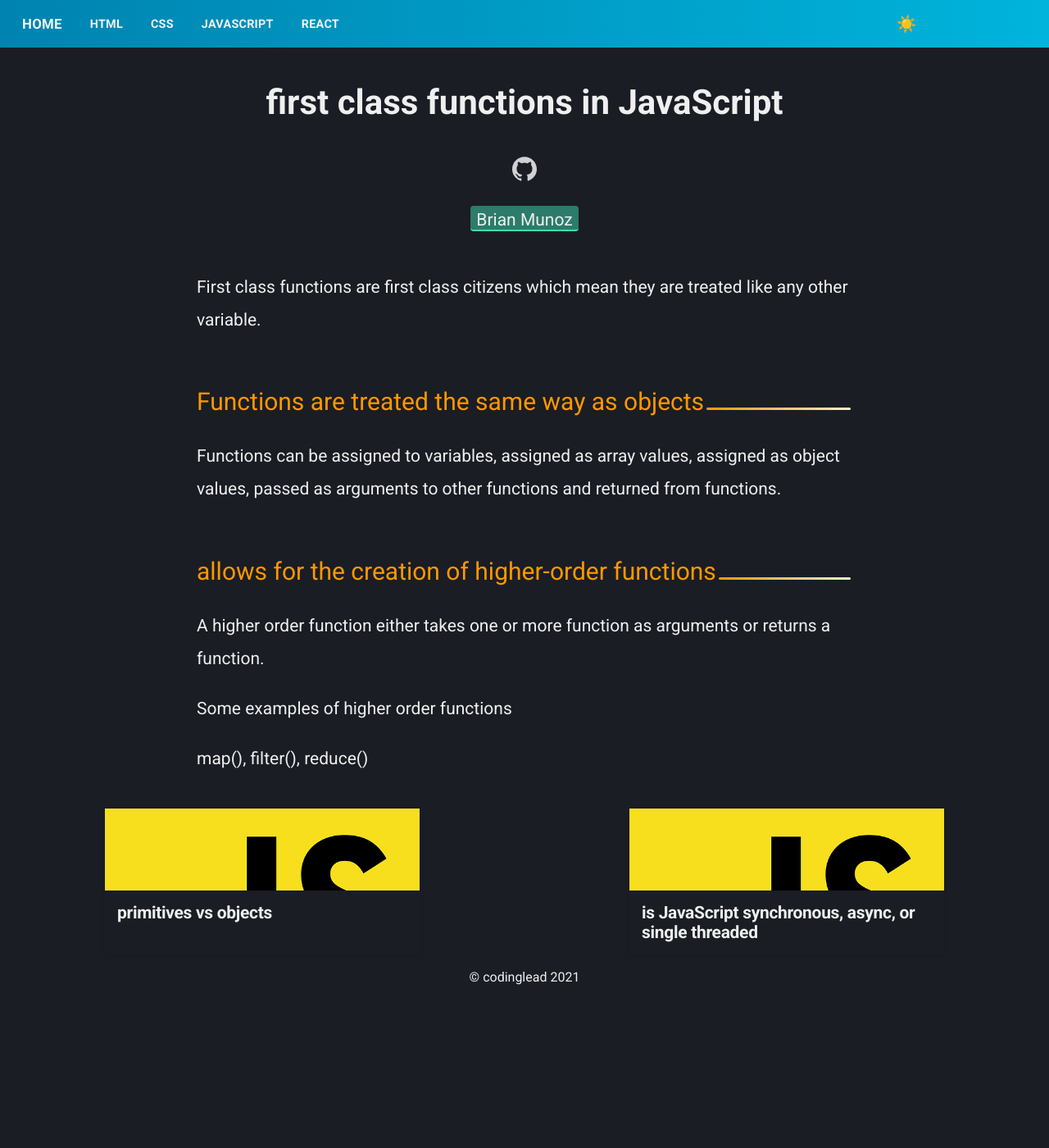
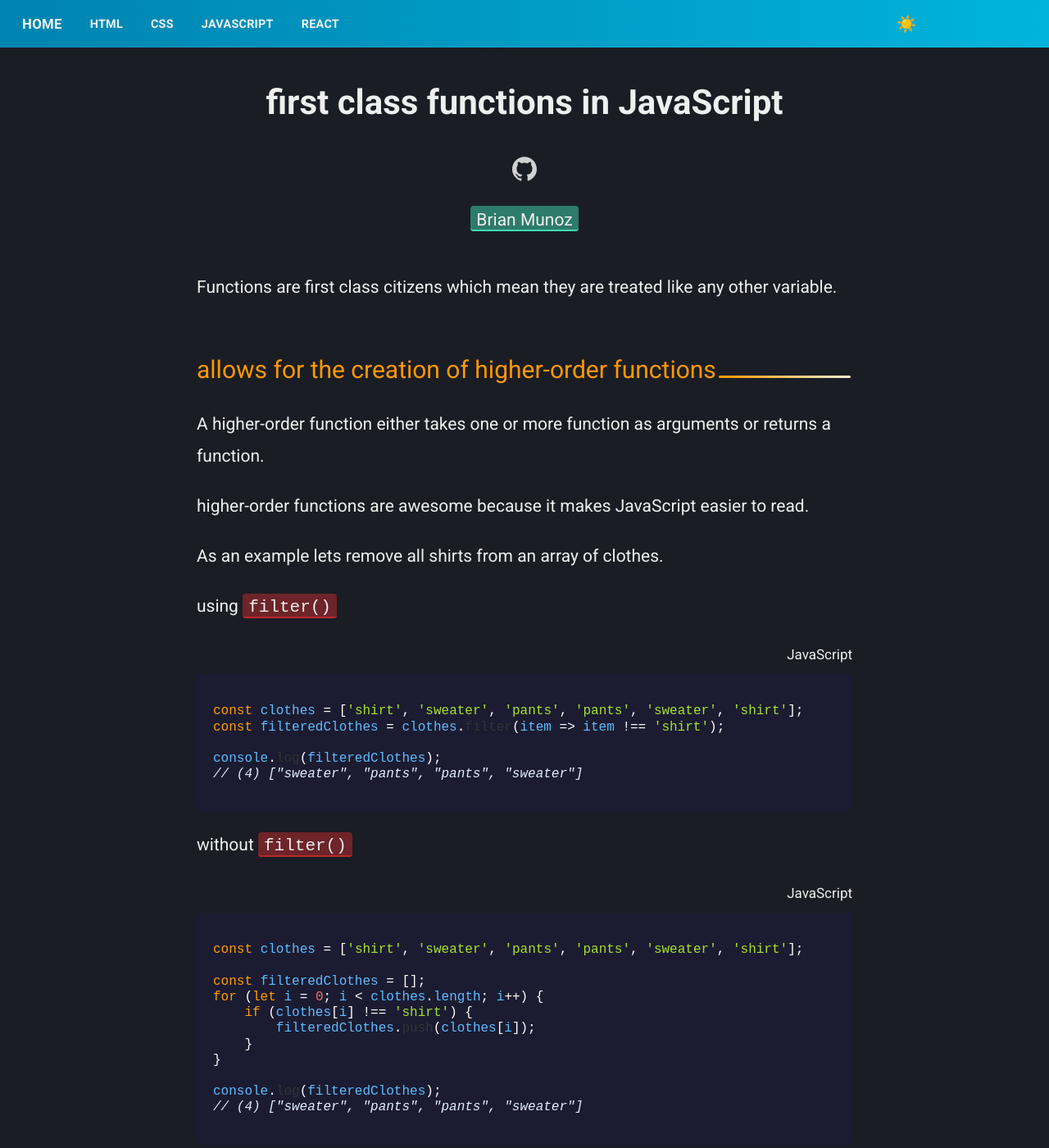
Before and after one commit to codinglead/codinglead.github.io, a Jekyll site: the page built from _posts/2018-12-03-first-class-functions-in-javascript.md, in a window 1280 px wide and 1400 px high. Shown: the whole window at 82% size. Built offline with Jekyll 4.4.1, drawn with Linux system fonts in a browser that asks for light colours; comment, search, counter and statistics services are not loaded; some of the changed text lies outside the part shown.

Commit message:
update wording

````diff
--- a/_posts/2018-12-03-first-class-functions-in-javascript.md
+++ b/_posts/2018-12-03-first-class-functions-in-javascript.md
@@ -2,8 +2,8 @@
 layout: project
 title: first class functions in JavaScript
 date: 2018-12-03 3:35 -0700
-updated: 2020-09-22 21:28 -0700
-meta: functions are first class citizens which mean they are treated like any other variables.
+updated: 2021-09-27 22:02 -0700
+meta: Functions are first class citizens which mean they are treated like any other variable.
 pic: images/javascript.png
 imgAlt: the javascript logo
 tags: ["javascript"]
@@ -11,17 +11,44 @@ author: ["Brian Munoz", "https://colorlessenergy.github.io/", "https://github.co
 permalink: /javascript/:title
 ---
 
-
-First class functions are first class citizens which mean they are treated like any other variable.
-
-## Functions are treated the same way as objects
-
-Functions can be assigned to variables, assigned as array values, assigned as object values, passed as arguments to other functions and returned from functions.
+Functions are first class citizens which mean they are treated like any other variable.
 
 ## allows for the creation of higher-order functions
 
-A higher order function either takes one or more function as arguments or returns a function.
+A higher-order function either takes one or more function as arguments or returns a function.
 
-Some examples of higher order functions
+higher-order functions are awesome because it makes JavaScript easier to read.
 
-map(), filter(), reduce()
+As an example lets remove all shirts from an array of clothes.
+
+using <code class="highlight__code">filter()</code>
+
+<p class="highlight__file-desc">JavaScript</p>
+
+```javascript
+const clothes = ['shirt', 'sweater', 'pants', 'pants', 'sweater', 'shirt'];
+const filteredClothes = clothes.filter(item => item !== 'shirt');
+
+console.log(filteredClothes);
+// (4) ["sweater", "pants", "pants", "sweater"]
+```
+
+without <code class="highlight__code">filter()</code>
+
+<p class="highlight__file-desc">JavaScript</p>
+
+```javascript
+const clothes = ['shirt', 'sweater', 'pants', 'pants', 'sweater', 'shirt'];
+
+const filteredClothes = [];
+for (let i = 0; i < clothes.length; i++) {
+    if (clothes[i] !== 'shirt') {
+        filteredClothes.push(clothes[i]);
+    }
+}
+
+console.log(filteredClothes);
+// (4) ["sweater", "pants", "pants", "sweater"]
+```
+
+Some examples of other higher order functions are map(), find() and reduce().
````
